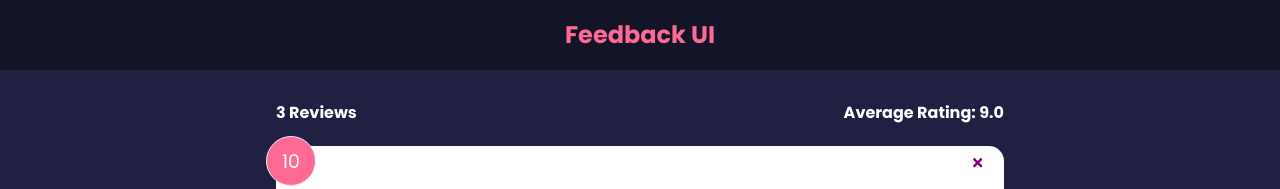
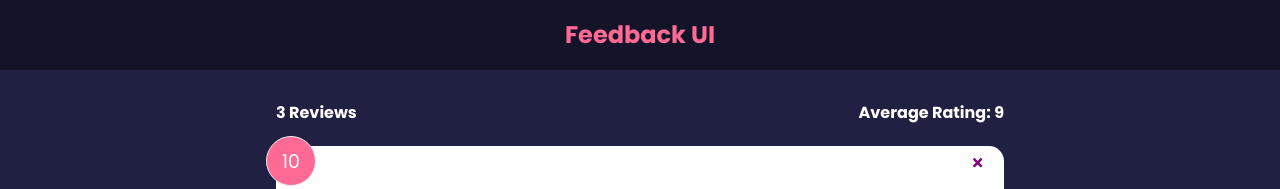
Before and after one commit to Koko-Dev/get-feedback, a React (Create React App) app: page / in a window 1280 px wide. Shown: the top 189 px of the page. Built offline with nearby package versions, Linux system fonts and the light colour scheme.

Commit message:
FeedbackStats.jsx: Fix issue where the average rating can have a trailing zero; use regex to replace the decimal plus trailing zero with and empty string

```diff
--- a/src/components/FeedbackStats.jsx
+++ b/src/components/FeedbackStats.jsx
@@ -5,7 +5,7 @@ function FeedbackStats ({ feedback }) {
 
   }, 0) / feedback.length;
 
-  average = average.toFixed(1);
+  average = average.toFixed(1).replace(/[.,]0$/, '');
 
   return (
     <div className='feedback-stats'>
```
